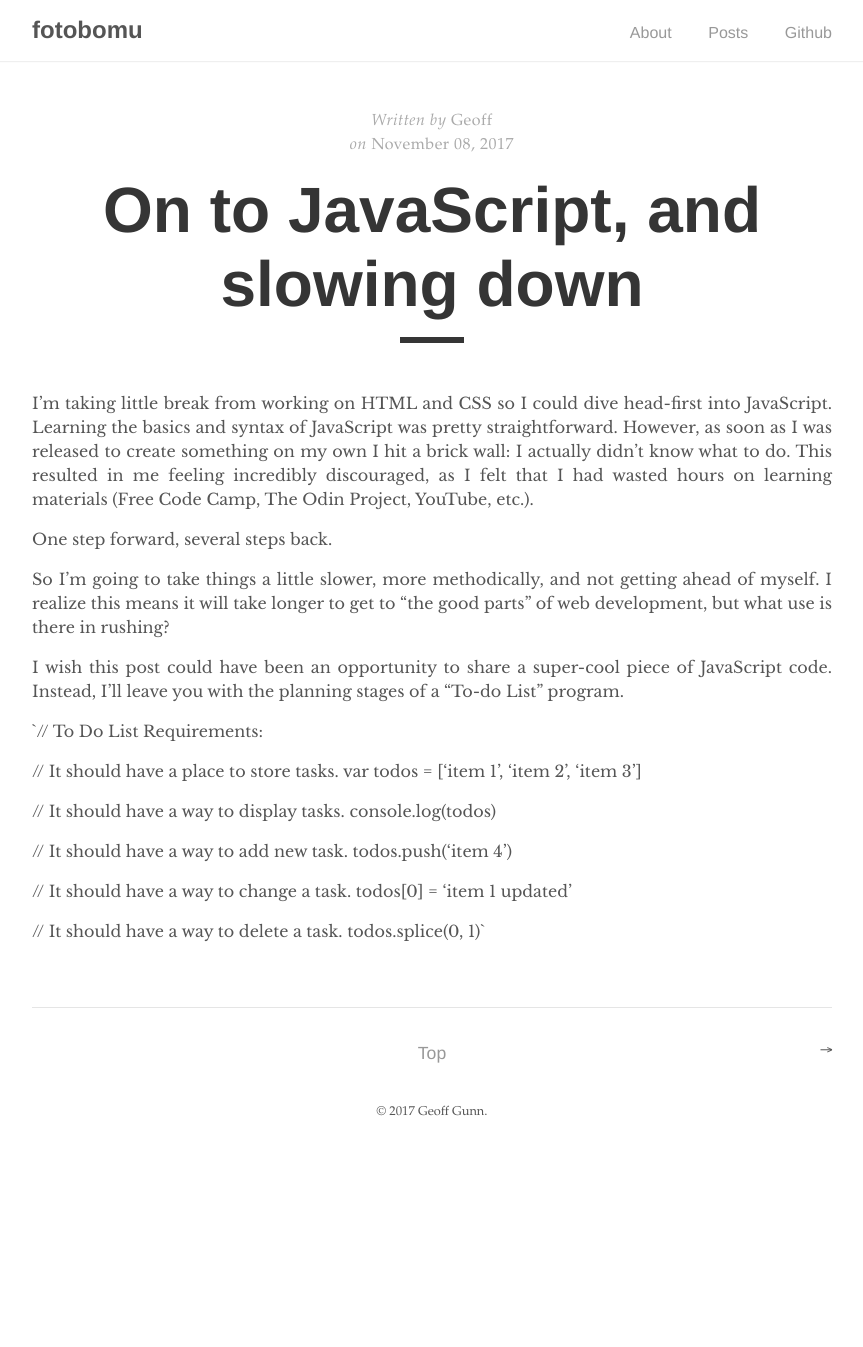
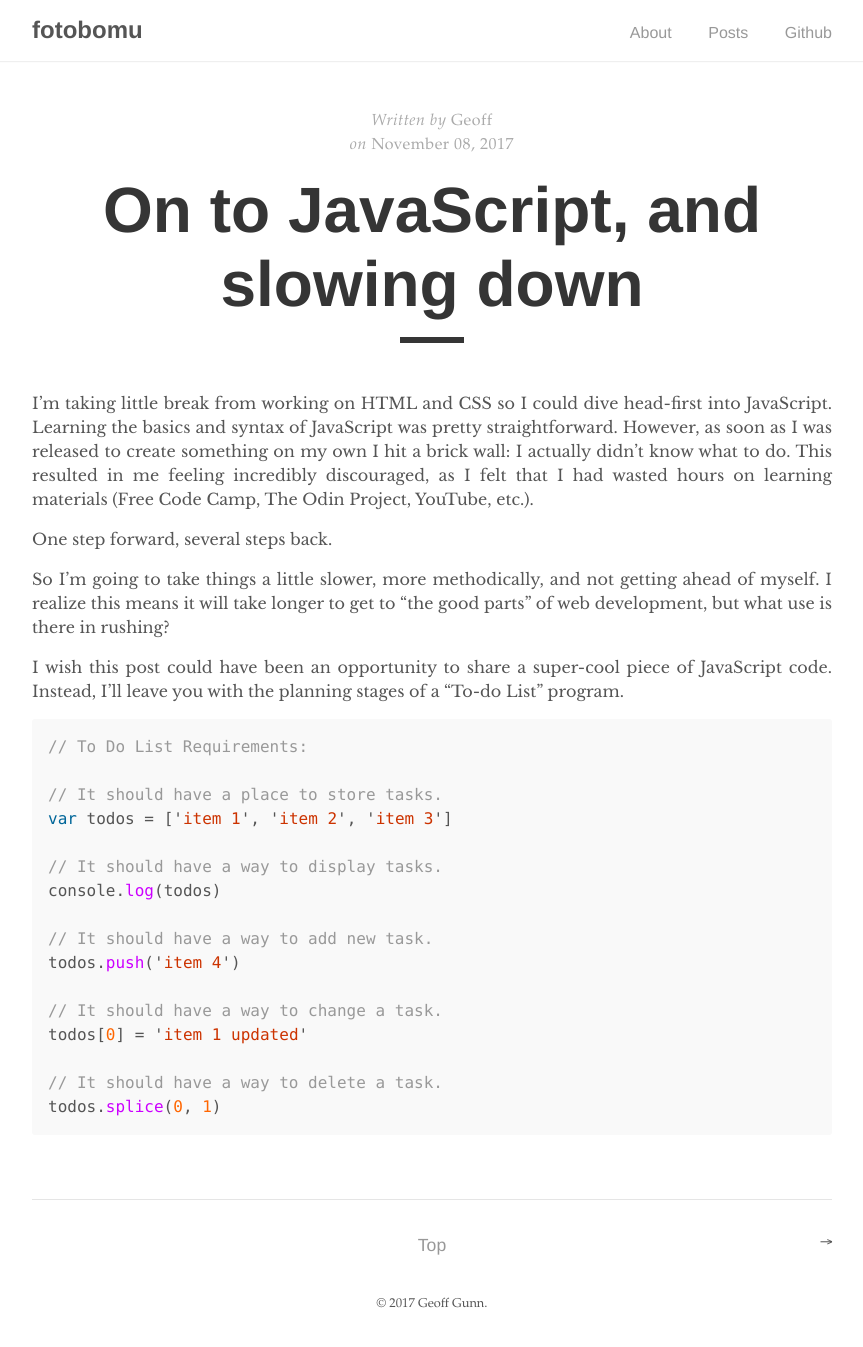
Before and after one commit to fotobomu/blog, a Jekyll site: the page built from _posts/2017-11-08-slow-down.md, in a window 1280 px wide. Shown: the whole page, without its empty margins (208-1071 px from the left). Built offline with Jekyll 4.4.1, drawn with Linux system fonts in a browser that asks for light colours; before the commit the page ends 1155 px from its top, so only the background shows below that.

Commit message:
Edited latest blog post

```diff
--- a/_posts/2017-11-08-slow-down.md
+++ b/_posts/2017-11-08-slow-down.md
@@ -12,7 +12,8 @@ So I'm going to take things a little slower, more methodically, and not getting
 
 I wish this post could have been an opportunity to share a super-cool piece of JavaScript code. Instead, I'll leave you with the planning stages of a "To-do List" program.
 
-`// To Do List Requirements:
+{% highlight js %}
+// To Do List Requirements:
 
 // It should have a place to store tasks.
 var todos = ['item 1', 'item 2', 'item 3']
@@ -27,4 +28,5 @@ todos.push('item 4')
 todos[0] = 'item 1 updated'
 
 // It should have a way to delete a task.
-todos.splice(0, 1)`
+todos.splice(0, 1)
+{% endhighlight %}
```
